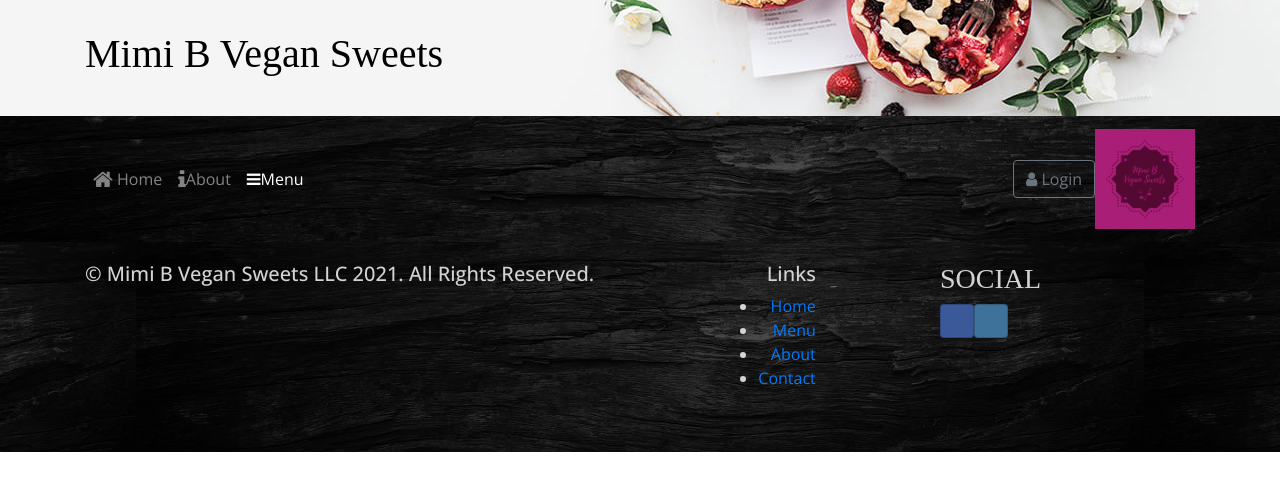
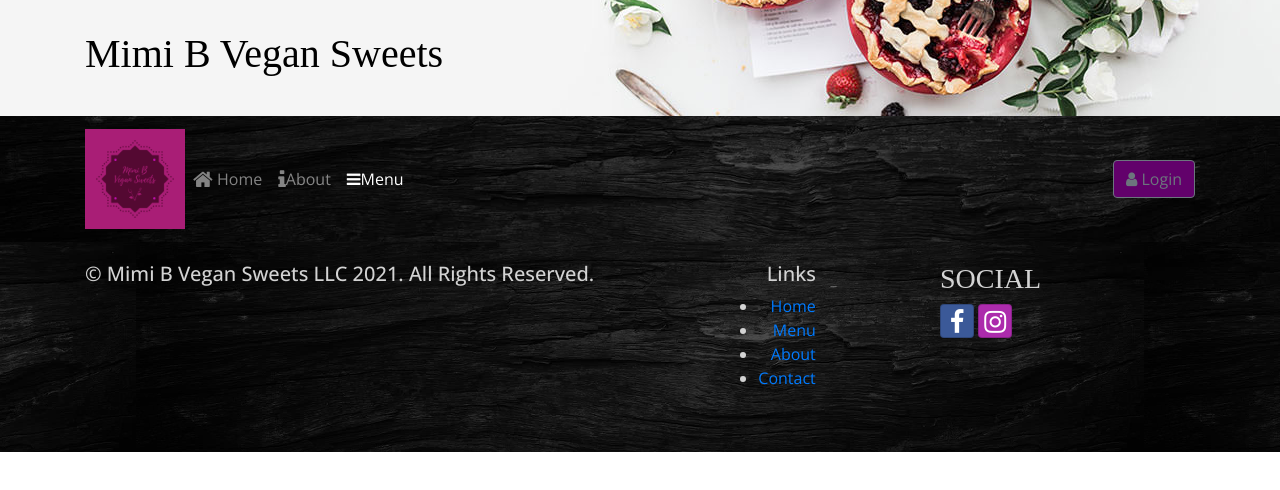
Before and after one commit to ajl522/bakery-react-app, a React (Create React App) app: page /menu in a window 1280 px wide. Shown: the top 490 px of the page. Built offline with nearby package versions, Linux system fonts and the light colour scheme.

Commit message:
header & footer links

```diff
--- a/src/App.css
+++ b/src/App.css
@@ -2,7 +2,10 @@
   font-family: "Open Sans", sans-serif;
 }
 
-h1, h2, h3, .card-body>.card-title {
+h1,
+h2,
+h3,
+.card-body > .card-title {
   font-family: "Lobster", cursive;
 }
 
@@ -12,7 +15,7 @@
 }
 
 h2 {
-  color: #3046C5;
+  color: #3046c5;
 }
 
 .card-img-overlay .card-title {
@@ -26,7 +29,6 @@
   min-height: 200px;
 }
 
-
 .jumbotron {
   margin: 0;
   padding: 30px;
@@ -35,12 +37,11 @@
 }
 
 .jumbotron h2 {
-  color: #CEC8FF;
+  color: #cec8ff;
 }
 
 .navbar-dark {
   background: url("images/footer-bg.jpg") repeat center center / cover;
-
 }
 
 .site-footer {
@@ -49,3 +50,11 @@
   padding: 20px 0 22px;
   color: lightgray;
 }
+
+.btn-instagram {
+  background-color: #ac2bac;
+}
+
+.logbtn {
+  background-color: #62016b;
+}
--- a/src/components/FooterComponent.js
+++ b/src/components/FooterComponent.js
@@ -41,15 +41,15 @@
                     href="https://facebook.com/mimibvegansweets"
                     className="btn btn-social-icon btn-facebook"
                   >
-
-                  </a>
+                    <i className="fa fa-facebook"></i>
+                  </a>{' '}
                   <a
                     href="http://instagram.com/mimibvegansweets"
                     class="btn btn-social-icon btn-instagram"
                   >
+                    <i class="fa fa-instagram"></i>
                     <i class="icon-instagram"></i>
-                    <i class="icon-instagram"></i>
-                  </a>
+                  </a>{' '}
                   <a
                     href="mailto:mimibvegansweets@gmail.com"
                     class="social-icon si-borderless si-email3"
--- a/src/components/HeaderComponent.js
+++ b/src/components/HeaderComponent.js
@@ -67,7 +67,7 @@
 
         <Navbar dark sticky="top" expand="md">
           <div className="container">
-            <NavbarBrand className="mr-lg-0 order-lg-2" href="/">
+            <NavbarBrand className="mr-lg-0 " href="/">
               <img
                 src="/assets/img/logo.PNG"
                 height="100"
@@ -97,7 +97,7 @@
                 </NavItem>
               </Nav>
               <span className="navbar-text ml-auto">
-                <Button outline onClick={this.toggleModal}>
+                <Button outline className="logbtn" onClick={this.toggleModal}>
                   <i className="fa fa-solid fa-user" /> Login
                 </Button>
               </span>
--- a/src/components/HomeComponent.js
+++ b/src/components/HomeComponent.js
@@ -3,6 +3,7 @@
 const Home = () => {
   return (
     <div>
+
     </div>
   );
 };
```
